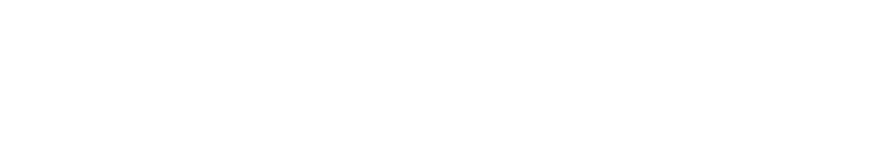
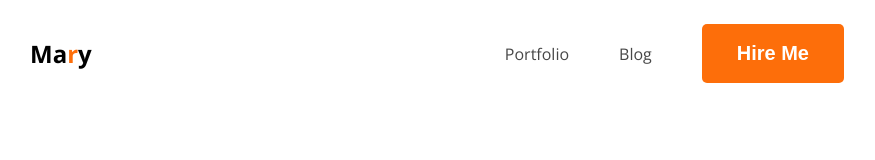
Before and after one commit to abidhossain-manu/portfolio, a plain HTML site: page index.html in a window 1280 px wide. Shown: the whole page, without its empty margins (178-1053 px from the left). Drawn offline with nearby package versions, Linux system fonts and the light colour scheme.

Commit message:
Added Navbar

```diff
--- /dev/null
+++ b/css/style.css
@@ -0,0 +1,68 @@
+@import url('https://fonts.googleapis.com/css2?family=Open+Sans:ital,wght@0,300..800;1,300..800&family=Work+Sans:ital,wght@0,100..900;1,100..900&display=swap');
+
+
+
+.open-sans-normal {
+  font-family: "Open Sans", serif;
+  font-optical-sizing: auto;
+  font-style: normal;
+  font-variation-settings:
+    "width" 100;
+}
+
+.btn-primary {
+
+    background-color:#FD6E0A;
+    font-weight: bold;
+    color: white;
+    padding: 18px 35px;
+    border-radius: 5px;
+    font-size: 20px;
+    border: none;
+
+}
+
+nav{
+    display: flex;
+    align-items: center;
+    justify-content: space-between;
+    margin: 0 200px;
+}
+
+
+nav ul {
+
+    display: flex;
+    align-items: center;
+}
+
+
+nav ul li{
+
+list-style: none;
+margin-right: 50px;
+
+}
+
+nav ul a{
+
+    text-decoration: none;
+
+    }
+
+    .dark2 {
+
+       color: #474747;
+    }
+
+
+.nav-title{
+
+
+}
+
+.text-primary {
+
+    color: #FD6E0A;
+
+}
--- a/index.html
+++ b/index.html
@@ -4,8 +4,25 @@
     <meta charset="UTF-8">
     <meta name="viewport" content="width=device-width, initial-scale=1.0">
     <title>Resume of Md. Abid Hossain Manu</title>
+    <link rel="stylesheet" href="/css/style.css">
 </head>
-<body>
+<body class="open-sans-normal">
+
+<nav>
+
+    <h1 class="nav-title">Ma<span class="text-primary">r</span>y</h1>
+
+    <ul>
+
+        <li><a href="" class="dark2">Portfolio</a></li>
+
+        <li><a href="" class="dark2">Blog</a></li>
+
+        <li><a href=""><button class="btn-primary">Hire Me</button></a></li>
+
+</ul>
+
+</nav>
 
 </body>
 </html>
```
Also changed, not shown: images/developer.png (added), images/hardy.png (added), images/header_bg.png (added), images/icons/facebook.png (added), images/icons/insta.png (added), images/icons/js.png (added), images/icons/mongo.png (added), images/icons/nodejs.png (added), images/icons/react.png (added), images/icons/twitter.png (added).
